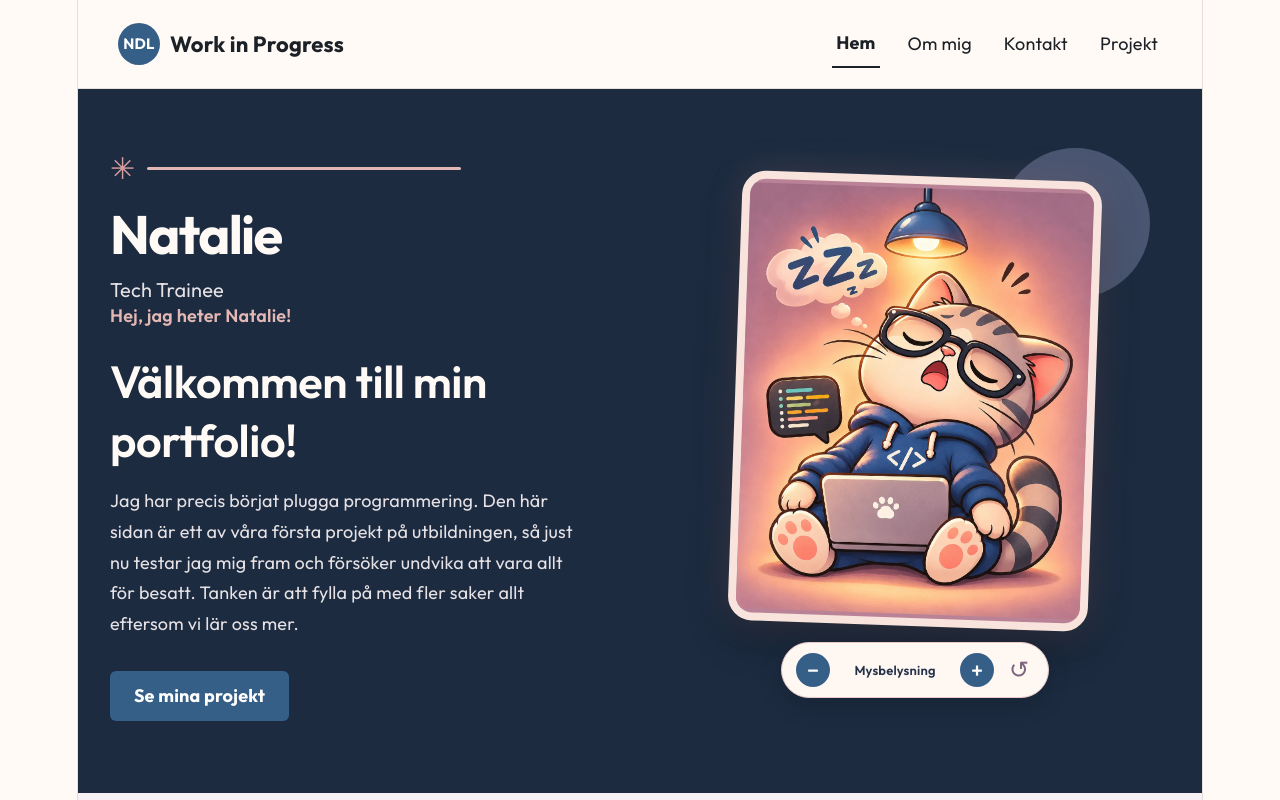
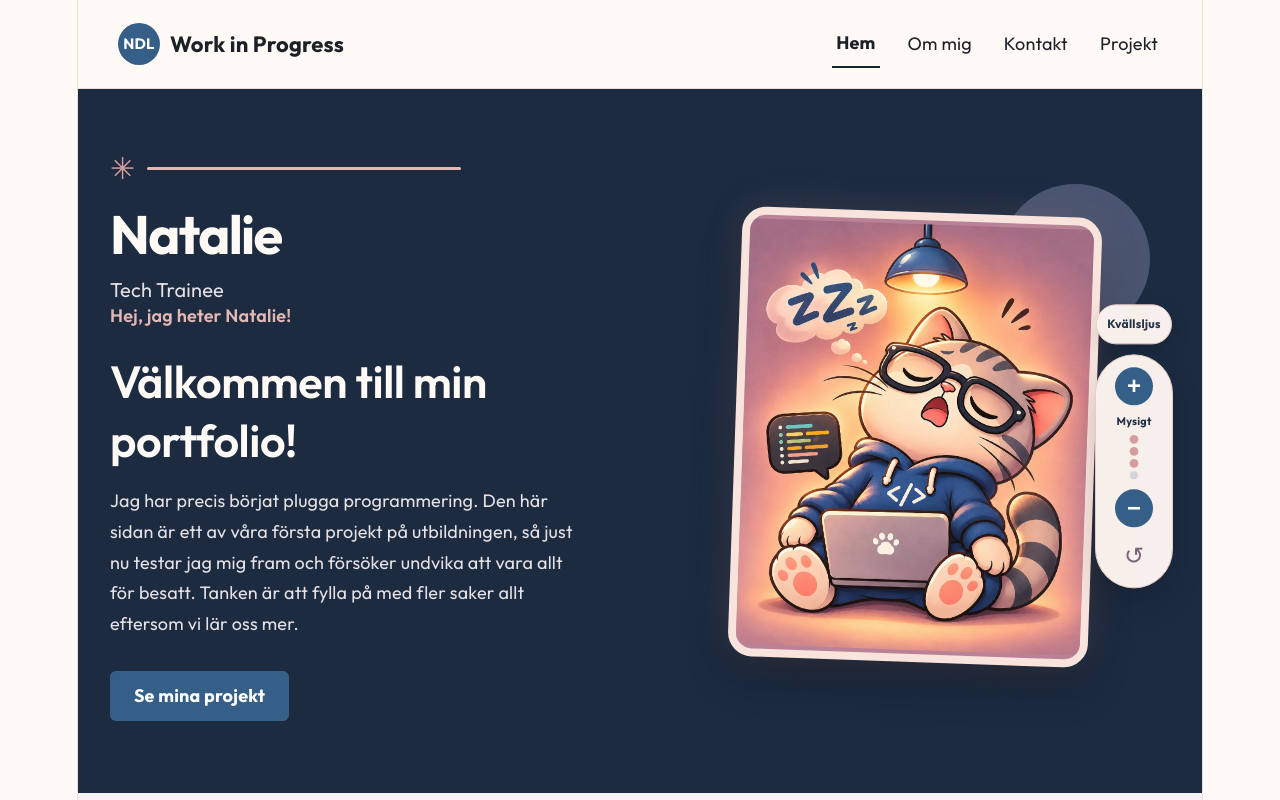
Before and after one commit to nataliedeleeuw/min-sida-experiment, a React (Vite) app: page / in a window 1280 px wide. Both pictures are taken after a click on the button "Växla till kvällsläge". Shown: the top 800 px of the page. Built offline with nearby package versions, Linux system fonts and the light colour scheme; no server answers.

Commit message:
https://github.com/nataliedeleeuw/min-sida-experiment

```diff
--- a/src/components/Hero.css
+++ b/src/components/Hero.css
@@ -124,7 +124,7 @@
 
 
 /* ========================================
-   BILDOMRÅDE
+   BILDOMRÅDET
 ======================================== */
 
 .hero-image {
@@ -139,7 +139,7 @@
   min-width: 0;
 }
 
-/* Cirkeln bakom kattbilden */
+/* Rosa cirkel bakom kattbilden */
 
 .hero-image::before {
   content: "";
@@ -161,15 +161,35 @@
 
 
 /* ========================================
+   BILD OCH SIDOKONTROLL
+======================================== */
+
+/*
+  Detta är vår gemensamma behållare.
+
+  Bildramen ligger inuti.
+  Dimmern ligger bredvid.
+
+  Därför klipps inte dimmern bort.
+*/
+
+.hero-visual {
+  position: relative;
+  z-index: 1;
+
+  width: 100%;
+  max-width: 360px;
+}
+
+
+/* ========================================
    KATTENS BILDRAM
 ======================================== */
 
 .hero-illustration {
   position: relative;
-  z-index: 1;
 
   width: 100%;
-  max-width: 360px;
   aspect-ratio: 4 / 5;
 
   box-sizing: border-box;
@@ -243,7 +263,8 @@
   -webkit-tap-highlight-color: transparent;
 }
 
-/* Liten ljuseffekt när man pekar på lampan */
+
+/* Liten effekt när man pekar på lampan */
 
 .hero-lampa::after {
   content: "";
@@ -271,8 +292,6 @@
   opacity: 1;
 }
 
-/* För tangentbordsanvändare */
-
 .hero-lampa:focus-visible {
   outline: 3px solid #4C78A5;
   outline-offset: -3px;
@@ -284,12 +303,36 @@
 
 
 /* ========================================
-   TEXT UNDER BILDEN
+   DIMMER BREDVID BILDRAMEN
+======================================== */
+
+/*
+  Raknare.css sköter kontrollens utseende.
+
+  Här bestämmer vi bara hur den
+  placeras i förhållande till bilden.
+*/
+
+.hero-visual .ljus-dimmer-wrap {
+  position: absolute;
+
+  top: 52%;
+  right: -78px;
+
+  transform: translateY(-50%);
+  z-index: 3;
+}
+
+
+/* ========================================
+   TEXT UNDER BILDEN I DAGSLÄGE
 ======================================== */
 
 .hero-lamptips {
   position: relative;
   z-index: 1;
+
+  margin: 0;
 
   font-size: 13px;
   font-weight: 500;
@@ -302,7 +345,7 @@
 
 
 /* ========================================
-   HOVER PÅ BILDEN
+   HOVER PÅ KATTBILDEN
 ======================================== */
 
 @media (hover: hover) {
@@ -355,11 +398,8 @@
    NATTLÄGE – BILDRAM
 ======================================== */
 
-/* Den nya nattbilden har redan rätt ljus */
-
 .hero-natt .hero-illustration {
   border-color: #F8E4DD;
-
   background-color: #B98296;
 
   box-shadow:
@@ -394,6 +434,39 @@
   }
 }
 
+
+/*
+  På mindre skärmar får dimmern
+  ligga under bilden i stället.
+
+  Annars kan den hamna utanför
+  skärmens högra kant.
+*/
+
+@media (max-width: 1100px) {
+  .hero-visual .ljus-dimmer-wrap {
+    position: static;
+    transform: none;
+
+    margin: 20px auto 0;
+  }
+
+  .hero-visual .ljus-dimmer {
+    flex-direction: row;
+    padding: 10px 14px;
+    border-radius: 999px;
+  }
+
+  .hero-visual .ljus-dimmer-status {
+    min-width: 74px;
+  }
+
+  .hero-visual .ljus-dimmer-dots {
+    flex-direction: row;
+  }
+}
+
+
 @media (max-width: 480px) {
   .hero {
     gap: 32px;
--- a/src/components/Hero.jsx
+++ b/src/components/Hero.jsx
@@ -58,6 +58,8 @@ function Hero({
 
       <div className="hero-image">
 
+        <div className="hero-visual">
+
           <div className="hero-illustration">
 
             <img
@@ -93,15 +95,19 @@ function Hero({
 
           </div>
 
-        {ljusPa ? (
-          <p className="hero-lamptips">
-            Klicka på lampan
-          </p>
-        ) : (
+          {!ljusPa && (
             <Raknare
               ljusNiva={ljusNiva}
               setLjusNiva={setLjusNiva}
             />
+          )}
+
+        </div>
+
+        {ljusPa && (
+          <p className="hero-lamptips">
+            Klicka på lampan
+          </p>
         )}
 
       </div>
--- a/src/components/Raknare.css
+++ b/src/components/Raknare.css
@@ -1,55 +1,79 @@
-
 /* ========================================
-   KATTENS LJUSDIMMER
+   LJUSDIMMER – SIDOKONTROLL
 ======================================== */
 
-.ljus-dimmer {
-  position: relative;
-  z-index: 2;
+.ljus-dimmer-wrap {
+  position: absolute;
+  top: 52%;
+  right: -78px;
+  transform: translateY(-50%);
 
   display: flex;
+  flex-direction: column;
   align-items: center;
-  justify-content: center;
   gap: 10px;
 
-  padding: 10px 14px;
+  z-index: 3;
+}
 
-  background-color: #FFF7F2;
+.ljus-dimmer-label {
+  margin: 0;
+  padding: 6px 10px;
+
+  background-color: rgba(255, 247, 242, 0.96);
+  color: #25334A;
+
   border: 1px solid #E9CAC8;
   border-radius: 999px;
 
-  box-shadow:
-    0 8px 24px rgba(0, 0, 0, 0.16);
+  font-size: 12px;
+  font-weight: 700;
+  letter-spacing: 0.02em;
+
+  box-shadow: 0 8px 20px rgba(0, 0, 0, 0.14);
 }
 
+.ljus-dimmer {
+  display: flex;
+  flex-direction: column;
+  align-items: center;
+  gap: 10px;
 
-/* PLUS OCH MINUS */
+  padding: 12px 10px;
 
-.ljus-dimmer-knapp {
+  background-color: rgba(255, 247, 242, 0.96);
+  border: 1px solid #E9CAC8;
+  border-radius: 999px;
+
+  box-shadow: 0 16px 30px rgba(0, 0, 0, 0.16);
+}
+
+.ljus-dimmer-knapp,
+.ljus-dimmer-reset {
   display: flex;
   align-items: center;
   justify-content: center;
 
-  width: 34px;
-  height: 34px;
-
-  flex-shrink: 0;
-
-  background-color: #365F87;
-  color: #FFFFFF;
+  width: 38px;
+  height: 38px;
 
   border: none;
   border-radius: 50%;
 
-  font-family: 'Outfit', sans-serif;
-  font-size: 22px;
-  font-weight: 500;
+  cursor: pointer;
+  transition:
+    transform 0.2s ease,
+    background-color 0.2s ease,
+    color 0.2s ease;
+}
 
-  cursor: pointer;
+.ljus-dimmer-knapp {
+  background-color: #365F87;
+  color: #FFFFFF;
 
-  transition:
-    background-color 0.2s ease,
-    transform 0.2s ease;
+  font-size: 24px;
+  font-weight: 600;
+  line-height: 1;
 }
 
 .ljus-dimmer-knapp:hover:not(:disabled) {
@@ -62,46 +86,50 @@
   cursor: not-allowed;
 }
 
+.ljus-dimmer-status {
+  display: flex;
+  flex-direction: column;
+  align-items: center;
+  gap: 6px;
 
-/* TEXTEN SOM VISAR LJUSNIVÅN */
+  min-width: 56px;
+}
 
 .ljus-dimmer-text {
-  min-width: 110px;
-
   color: #25334A;
 
-  font-family: 'Outfit', sans-serif;
-  font-size: 13px;
-  font-weight: 600;
-
+  font-size: 11px;
+  font-weight: 700;
   text-align: center;
-  white-space: nowrap;
+  line-height: 1.2;
 }
 
+.ljus-dimmer-dots {
+  display: flex;
+  flex-direction: column;
+  gap: 4px;
+}
 
-/* ÅTERSTÄLLNINGSKNAPP */
+.dot {
+  width: 8px;
+  height: 8px;
+
+  background-color: #D8D1DE;
+  border-radius: 50%;
+  transition:
+    background-color 0.2s ease,
+    transform 0.2s ease;
+}
+
+.dot.aktiv {
+  background-color: #D59D9D;
+  transform: scale(1.08);
+}
 
 .ljus-dimmer-reset {
-  display: flex;
-  align-items: center;
-  justify-content: center;
-
-  width: 30px;
-  height: 34px;
-
-  background: transparent;
+  background-color: transparent;
   color: #7E647E;
-
-  border: none;
-  border-radius: 50%;
-
   font-size: 24px;
-
-  cursor: pointer;
-
-  transition:
-    color 0.2s ease,
-    transform 0.2s ease;
 }
 
 .ljus-dimmer-reset:hover {
@@ -109,35 +137,30 @@
   transform: rotate(-35deg);
 }
 
-
-/* TANGENTBORDSNAVIGERING */
-
 .ljus-dimmer button:focus-visible {
   outline: 3px solid #D59D9D;
   outline-offset: 3px;
 }
 
-
-/* MINDRE SKÄRMAR */
-
-@media (max-width: 400px) {
-  .ljus-dimmer {
-    gap: 6px;
-    padding: 8px 10px;
+/* MOBIL / MINDRE SKÄRMAR */
+@media (max-width: 900px) {
+  .ljus-dimmer-wrap {
+    position: static;
+    transform: none;
+    margin-top: 16px;
   }
 
-  .ljus-dimmer-text {
-    min-width: 100px;
-    font-size: 12px;
+  .ljus-dimmer {
+    flex-direction: row;
+    border-radius: 999px;
+    padding: 10px 14px;
+  }
+
+  .ljus-dimmer-status {
+    min-width: 74px;
+  }
+
+  .ljus-dimmer-dots {
+    flex-direction: row;
   }
 }
-
-
-/* MINSKA ANIMATIONER VID BEHOV */
-
-@media (prefers-reduced-motion: reduce) {
-  .ljus-dimmer-knapp,
-  .ljus-dimmer-reset {
-    transition: none;
-  }
-}
--- a/src/components/Raknare.jsx
+++ b/src/components/Raknare.jsx
@@ -1,13 +1,11 @@
-
 import "./Raknare.css";
 
 function Raknare({ ljusNiva, setLjusNiva }) {
-
   const beskrivningar = [
-    "Svagt sken",
-    "Lugn kväll",
-    "Mysbelysning",
-    "Extra ljust"
+    "Svagt",
+    "Lugnt",
+    "Mysigt",
+    "Ljust"
   ];
 
   function minskaLjus() {
@@ -23,11 +21,35 @@ function Raknare({ ljusNiva, setLjusNiva }) {
   }
 
   return (
+    <div className="ljus-dimmer-wrap">
+      <p className="ljus-dimmer-label">Kvällsljus</p>
+
       <div
         className="ljus-dimmer"
         role="group"
-      aria-label="Justera kattens belysning"
+        aria-label="Justera kvällsljuset"
       >
+        <button
+          type="button"
+          className="ljus-dimmer-knapp"
+          onClick={okaLjus}
+          disabled={ljusNiva === 3}
+          aria-label="Öka ljusstyrkan"
+          title="Öka ljuset"
+        >
+          +
+        </button>
+
+        <div className="ljus-dimmer-status">
+          <span className="ljus-dimmer-text">{beskrivningar[ljusNiva]}</span>
+
+          <div className="ljus-dimmer-dots" aria-hidden="true">
+            <span className={ljusNiva >= 0 ? "dot aktiv" : "dot"}></span>
+            <span className={ljusNiva >= 1 ? "dot aktiv" : "dot"}></span>
+            <span className={ljusNiva >= 2 ? "dot aktiv" : "dot"}></span>
+            <span className={ljusNiva >= 3 ? "dot aktiv" : "dot"}></span>
+          </div>
+        </div>
 
         <button
           type="button"
@@ -35,25 +57,9 @@ function Raknare({ ljusNiva, setLjusNiva }) {
           onClick={minskaLjus}
           disabled={ljusNiva === 0}
           aria-label="Minska ljusstyrkan"
+          title="Minska ljuset"
         >
           −
-      </button>
-
-      <span
-        className="ljus-dimmer-text"
-        aria-live="polite"
-      >
-        {beskrivningar[ljusNiva]}
-      </span>
-
-      <button
-        type="button"
-        className="ljus-dimmer-knapp"
-        onClick={okaLjus}
-        disabled={ljusNiva === 3}
-        aria-label="Öka ljusstyrkan"
-      >
-        +
         </button>
 
         <button
@@ -65,7 +71,7 @@ function Raknare({ ljusNiva, setLjusNiva }) {
         >
           ↺
         </button>
-
+      </div>
     </div>
   );
 }
```
Lines whose indentation alone changed are shown as unchanged.
